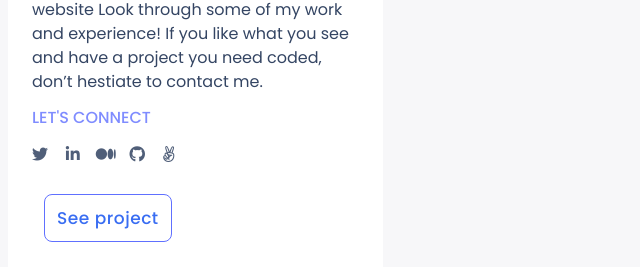
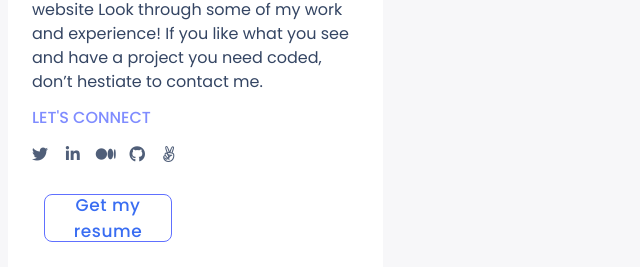
Before and after one commit to emarkees/Portfolio, a website: page index.html in a window 1280 px wide. Shown: the part 3783-4050 px from the top of the page, without its empty margins (0-640 px from the left). Drawn offline with Linux system fonts and the light colour scheme.

Commit message:
Update supportingText index.html file

```diff
--- a/index.html
+++ b/index.html
@@ -223,7 +223,7 @@
           </ul>
         </div>
         <div id="action">
-          <button class="normalButtnAbout"> See project</button>
+          <button class="normalButtnAbout"> Get my resume</button>
         </div>
       </div>
 
```
